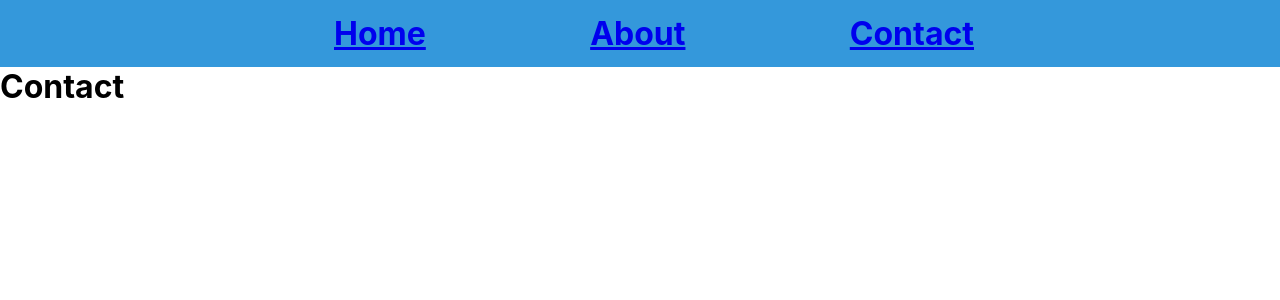
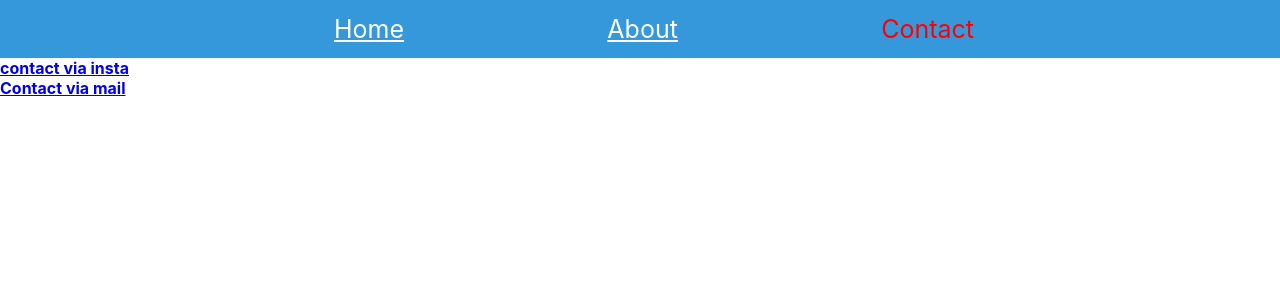
Before and after one commit to amannitp/React-tutorial, a React (Create React App) app: page /contact in a window 1280 px wide. Shown: the top 300 px of the page. Built offline with nearby package versions, Linux system fonts and the light colour scheme; no server answers.

Commit message:
nested routes

```diff
--- a/src/App.js
+++ b/src/App.js
@@ -29,6 +29,9 @@ import {
   useParams
 } from "react-router-dom";
 import Error from './Component/Error';
+import insta from './Component/Insta'
+import Mail from './Component/Mail'
+import Insta from './Component/Insta';
 
 function App() {
 
@@ -66,7 +69,10 @@ function App() {
 
       <Routes>
       <Route path='/Home' element={<Home/>}/>
-      <Route path='/contact' element={<Contact/>}/>
+      <Route path='/contact' element={<Contact/>}>
+         <Route path={'insta'} element={<Insta/>} />
+         <Route path={'Mail'} element={<Mail/>} />
+      </Route>
       <Route path='/about' element={<About/>}/>
       <Route path='*' element={<Error/>}/>
       </Routes>
--- a/src/Component/Contact.jsx
+++ b/src/Component/Contact.jsx
@@ -1,8 +1,14 @@
 import React from 'react'
+import { Link,Outlet } from 'react-router-dom'
 
 const Contact = () => {
   return (
-    <h1>Contact</h1>
+    <>
+       <Link to={'insta'}><h4>contact via insta</h4></Link>
+       <Link to={'mail'}><h4>Contact via mail</h4></Link>
+       <Outlet/>
+    </>
+
   )
 }
 
--- a/src/Component/Header.jsx
+++ b/src/Component/Header.jsx
@@ -1,14 +1,27 @@
 import React from 'react'
 import '../Component/footer.css'
 import '../Component/Header.css'
-import { Link } from 'react-router-dom'
+import { Link,NavLink } from 'react-router-dom'
+import { withTheme } from '@emotion/react'
 function Header() {
+
+  const setStyle=({isActive})=>{
+    return{
+      textDecoration: isActive?'none':'underline',
+      color:isActive?'red':'white',
+      fontSize:isActive?'25px':'25px'
+    }
+  }
   return (
     <div className='header-section'>
       <div className='header'>
-        <Link to={'./home'}><h1 style={{cursor:'pointer'}}>Home</h1></Link>
+
+        <NavLink style={setStyle} to={'/home'}>Home</NavLink>
+        <NavLink style={setStyle} to={'/About'}>About</NavLink>
+        <NavLink style={setStyle} to={'/Contact'}>Contact</NavLink>
+        {/* <Link to={'./home'}><h1 style={{cursor:'pointer'}}>Home</h1></Link>
         <Link to='./about'><h1 style={{cursor:'pointer'}}>About</h1></Link>
-        <Link to={'./contact'}><h1 style={{cursor:'pointer'}} >Contact</h1></Link>
+        <Link to={'./contact'}><h1 style={{cursor:'pointer'}} >Contact</h1></Link> */}
         </div>
 
     </div>
--- /dev/null
+++ b/src/Component/Insta.jsx
@@ -0,0 +1,9 @@
+import React from 'react'
+
+const Insta = () => {
+  return (
+    <div>Insta</div>
+  )
+}
+
+export default Insta
--- /dev/null
+++ b/src/Component/Mail.jsx
@@ -0,0 +1,9 @@
+import React from 'react'
+
+const Mail = () => {
+  return (
+    <div>Mail</div>
+  )
+}
+
+export default Mail
```
